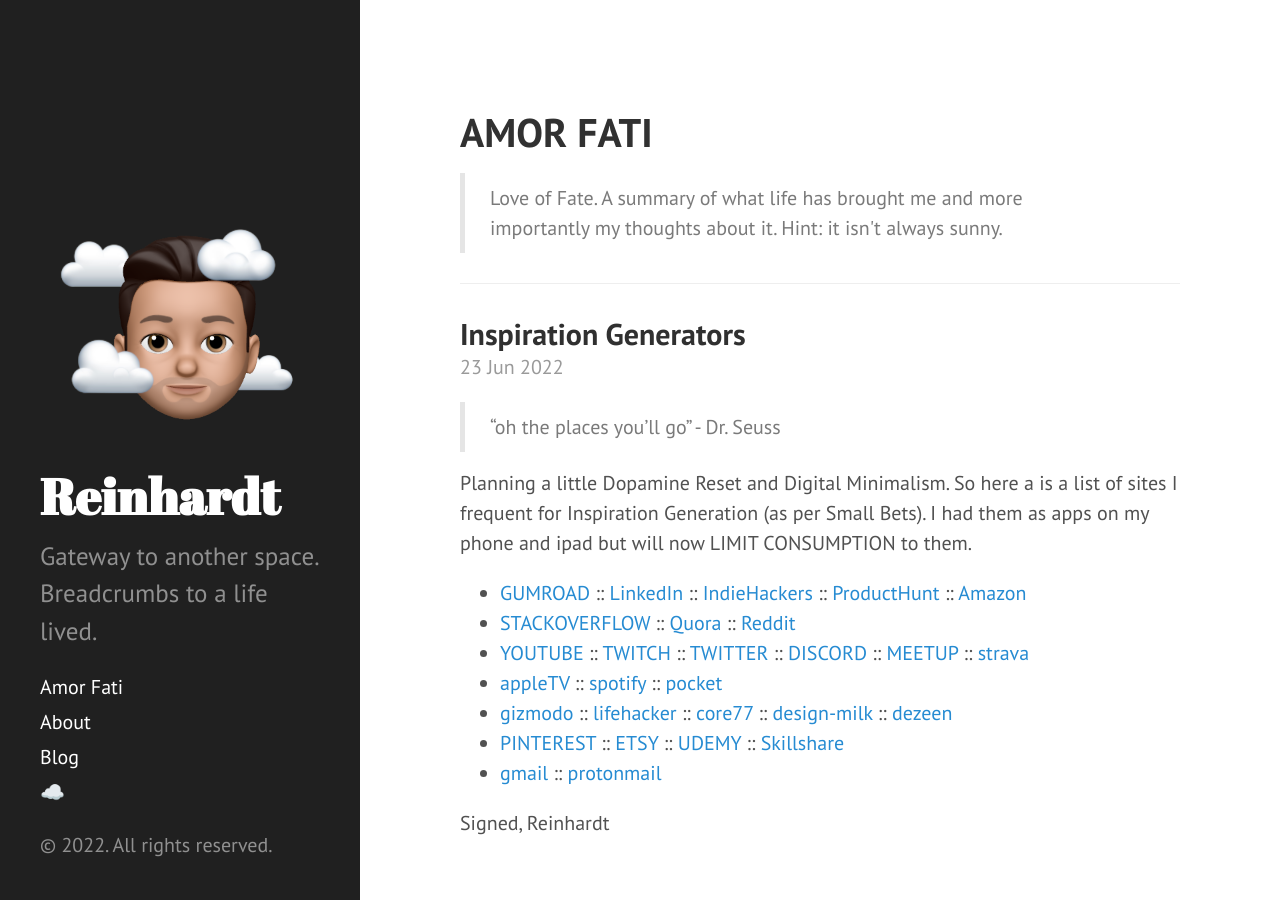
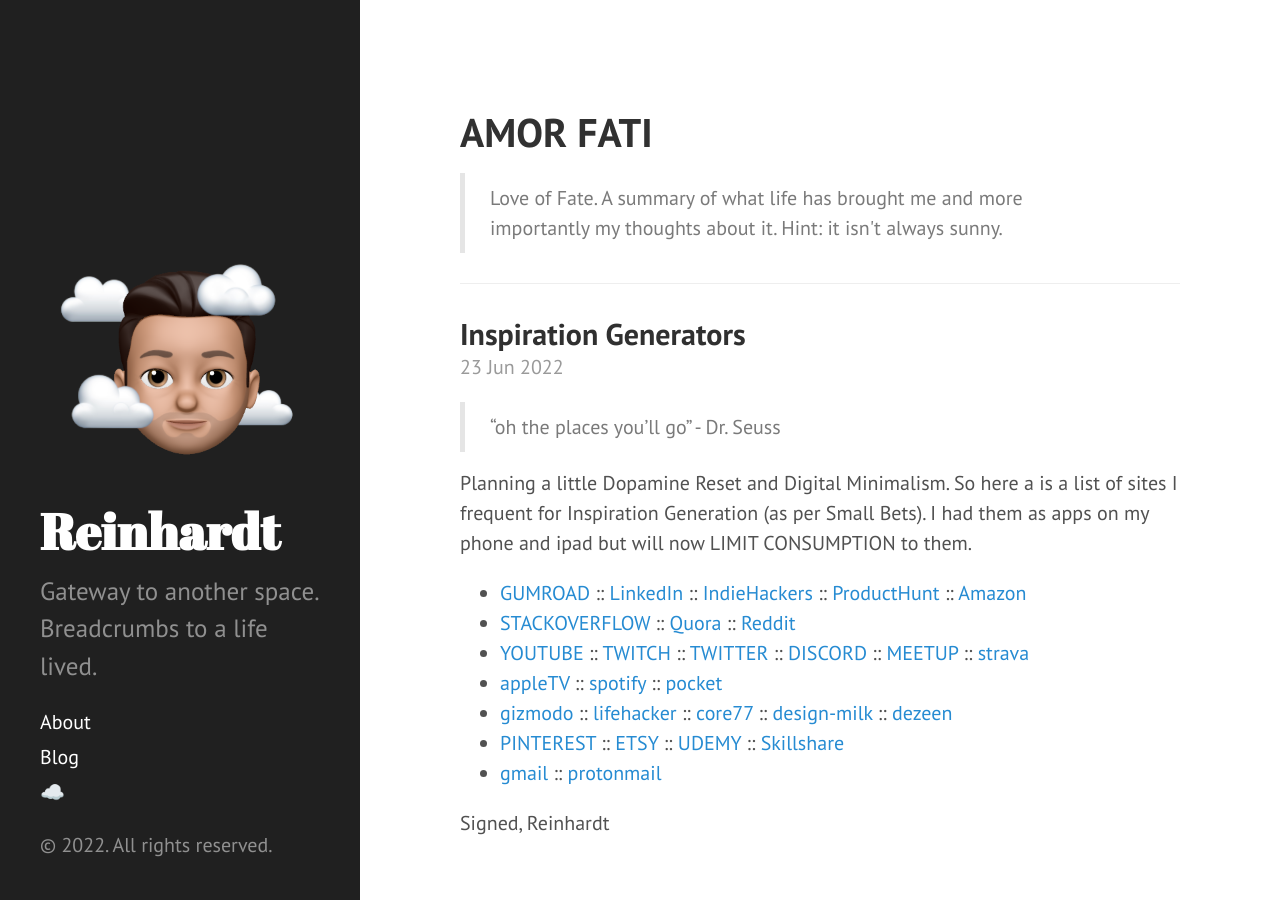
Before and after one commit to reinhardt021/reinhardt021.github.io, a Jekyll site: the page built from index.html, in a window 1280 px wide and 900 px high. Built offline with Jekyll 4.4.1, drawn with Linux system fonts in a browser that asks for light colours; the list of posts is cut into pages by our own code.

Commit message:
removed home link for sidebar nav

```diff
--- a/_includes/sidebar.html
+++ b/_includes/sidebar.html
@@ -12,7 +12,7 @@
     </div>
 
     <nav class="sidebar-nav">
-      <a class="sidebar-nav-item{% if page.url == site.baseurl %} active{% endif %}" href="{{ site.baseurl }}/">Amor Fati</a>
+      <!--<a class="sidebar-nav-item{% if page.url == site.baseurl %} active{% endif %}" href="{{ site.baseurl }}/">Amor Fati</a>-->
 
       {% comment %}
         The code below dynamically generates a sidebar nav of pages with
```
